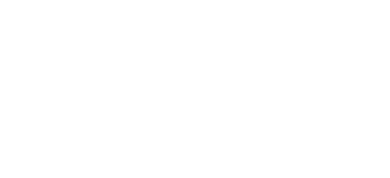
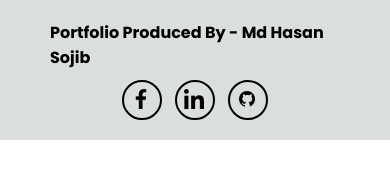
Before and after one commit to mohammadhasansojib/mohammadhasansojib.github.io, a plain HTML site: page includes/footer.html in a window 390 px wide. Drawn offline with Linux system fonts and the light colour scheme.

Commit message:
created footer section with responsivness

```diff
--- a/css/main.css
+++ b/css/main.css
@@ -142,6 +142,50 @@ body{
 
 
 
+
+
+/* FOOTER SECTION >>>>>>>> */
+#footer-sec{
+    background-color: var(--layer-2);
+}
+#footer-sec .container .row{
+    display: flex;
+    align-items: center;
+    justify-content: space-between;
+    gap: 10px;
+
+    padding: 20px 0;
+}
+#footer-sec .container .row .credit-text{
+    font-size: var(--large-body-text);
+    font-weight: 700;
+}
+#footer-sec .container .row .social-links li{
+    display: inline-block;
+}
+#footer-sec .container .row .social-links li a{
+    border: 2px solid black;
+
+    display: inline-block;
+    width: 40px;
+    height: 40px;
+    padding: 5px;
+    border-radius: 50%;
+
+    margin: 0 5px;
+}
+#footer-sec .container .row .social-links li a img{
+    width: 20px;
+    display: inline-block;
+    transform: translate(10%, 10%);
+}
+/* FOOTER SECTION <<<<<<<< */
+
+
+
+
+
+
 /* RESPONSIVE DESIGN >>>>>>>> */
 
 /* MEDIUM DEVICES */
@@ -178,6 +222,11 @@ body{
     #header-sec .container .row .nav-btn{
         display: block;
     }
+
+
+    #footer-sec .container .row{
+        flex-direction: column;
+    }
 }
 
 /* SMALL DEVICES */
@@ -185,6 +234,10 @@ body{
     #header-sec .container .row .logo h2{
         font-size: var(--small-sub-headding);
     }
+
+    #footer-sec .container .row .credit-text{
+        font-size: var(--small-body-text);
+    }
 }
 
 /* RESPONSIVE DESIGN <<<<<<<< */
--- a/includes/footer.html
+++ b/includes/footer.html
@@ -0,0 +1,30 @@
+<!DOCTYPE html>
+<html lang="en">
+    <head>
+        <meta charset="UTF-8">
+        <meta name="viewport" content="width=device-width, initial-scale=1.0">
+
+        <title>MD Hasan Sojib</title>
+
+        <!-- CSS FILE LINK -->
+        <link rel="stylesheet" href="../css/main.css">
+    </head>
+    <body>
+
+        <!-- FOOTER SECTION >>>>>>>>> -->
+        <footer id="footer-sec">
+            <div class="container">
+                <div class="row">
+                        <strong class="credit-text">Portfolio Produced By - Md Hasan Sojib</strong>
+                        <ul class="social-links">
+                            <li><a href="https://facebook.com/sajibhasan.profile" target="_blank"><img src="../assets/icons/facebook.png" alt="facebook"></a></li>
+                            <li><a href="https://linkedin.com/" target="_blank"><img src="../assets/icons/linkedin.png" alt="linkedin"></a></li>
+                            <li><a href="https://github.com/mohammadhasansojib" target="_blank"><img src="../assets/icons/github.png" alt="github"></a></li>
+                        </ul>
+                </div>
+            </div>
+        </footer>
+        <!-- FOOTER SECTION <<<<<<<<< -->
+
+    </body>
+</html>
```
